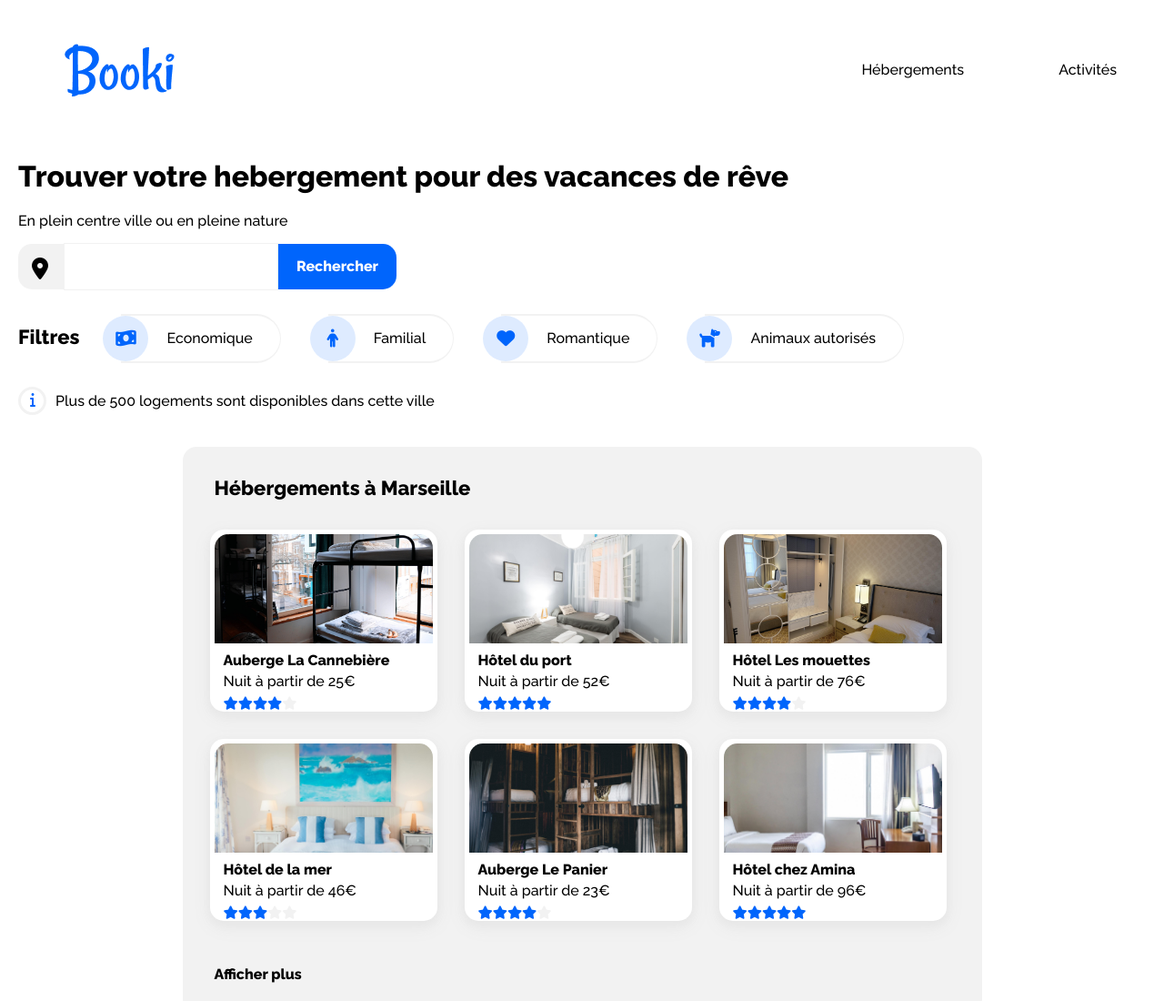
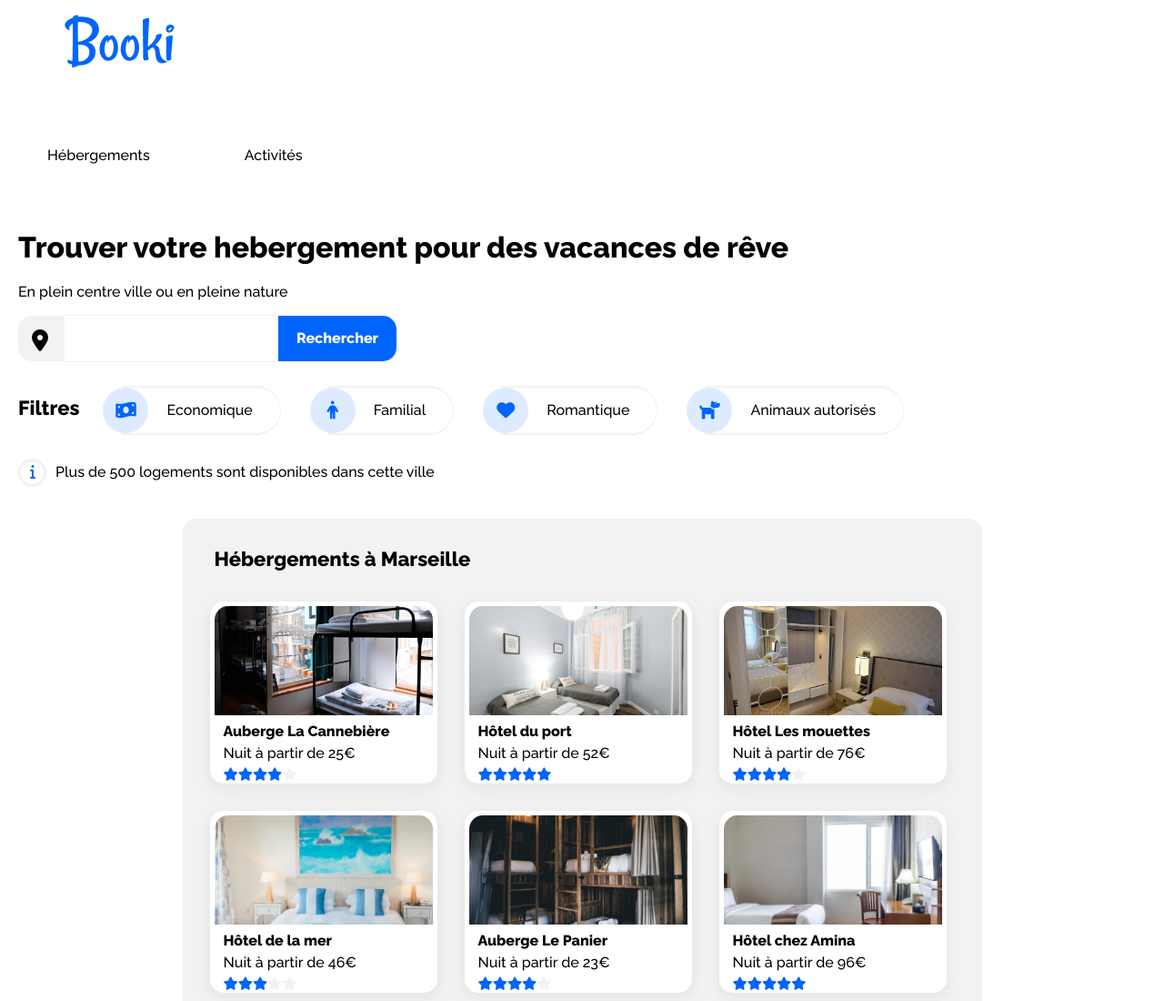
Before and after one commit to github755755/web-2, a plain HTML site: page index.html in a window 1280 px wide. Shown: the top 1100 px of the page at 91% size. Drawn offline with Linux system fonts and the light colour scheme.

Commit message:
Add files via upload

```diff
--- a/index.html
+++ b/index.html
@@ -17,15 +17,21 @@
     <header>
       <!-- Barre de navigation -->
 
-      <nav class="bookiHebActBlockNav">
-        <!-- Emplacement de l'image -->
+      <div class="logoDiv">
         <img src="./images/logo/Bookilogo.png" alt="Logo" class="bookiImg" />
-        <ul class="hebActUl">
-          <li class="hebLi"><a href="#idTextMar">Hébergements</a></li>
-          <li class="actLi"><a href="#idTextAct">Activités</a></li>
         </ul>
-      </nav>
+      </div>
     </header>
+
+<header>
+<div class="TextHeberAct">
+ <ul class="hebActUl">
+   <li class="hebLi"><a href="#idTextMar">Hébergements</a></li>
+    <li class="actLi"><a href="#idTextAct">Activités</a></li>
+ </ul>
+      </div>
+</header>
+
 
     <!-- Zone de texte avant recherche -->
 
```
